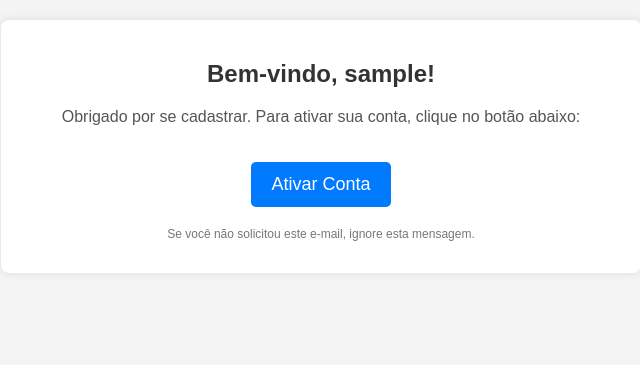
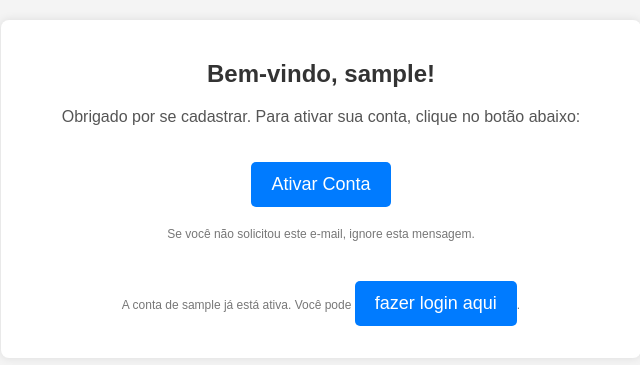
Before and after one commit to Jeielsantosdev/biblioteca, a Django app: page /activate/1/ in a window 1280 px wide. Shown: the top 365 px of the page, without its empty margins (319-959 px from the left). Run offline with Django 5.2, Linux system fonts and the light colour scheme; tables that the repository leaves empty hold one stand-in row (values such as "Sample post").

Commit message:
tentando mais ta dificil

```diff
--- a/core/settings.py
+++ b/core/settings.py
@@ -12,6 +12,9 @@ https://docs.djangoproject.com/en/5.1/ref/settings/
 
 from pathlib import Path
 import os
+from dotenv import load_dotenv
+
+load_dotenv()
 # Build paths inside the project like this: BASE_DIR / 'subdir'.
 BASE_DIR = Path(__file__).resolve().parent.parent
 
@@ -137,7 +140,7 @@ MESSAGE_TAGS = {
 LOGIN_URL = "/login/"
 
 
-from dotenv import load_dotenv
+
 
 load_dotenv()  # Carregar variáveis do arquivo .env
 
--- a/users/templates/activate.html
+++ b/users/templates/activate.html
@@ -53,8 +53,14 @@
     <div class="container">
         <h2>Bem-vindo, {{ username }}!</h2>
         <p>Obrigado por se cadastrar. Para ativar sua conta, clique no botão abaixo:</p>
-        <a id=" {{ activation }} "  href=" {% url 'login' %} " class="btn">Ativar Conta</a>
+        <a id="  "  href=" {% url 'login' %} " class="btn">Ativar Conta</a>
         <p class="footer">Se você não solicitou este e-mail, ignore esta mensagem.</p>
+        {% if already_active %}
+            <p class="footer" >A conta de {{ username }} já está ativa. Você pode <a href="{% url 'login' %}"class="btn" >fazer login aqui</a>.</p>
+        {% else %}
+            <p class="footer" >A conta de {{ username }} foi ativada com sucesso! Agora você pode <a href="{% url 'login' %}">fazer login aqui</a>.</p>
+        {% endif %}
+
     </div>
 
 </body>
--- a/users/templates/login.html
+++ b/users/templates/login.html
@@ -48,7 +48,8 @@
 
 
             <br>
-            <a href=" {% url 'home' %} " class="login-caixa" >LOGIN</a>
+            <button type="submit" class="login-caixa" >LOGIN</button>
+
 
             <a href="#" class="btn-link-login" aria-label="Entrar como visitante">Entrar como visitante</a>
             <a href=" {% url 'cadastro' %} " class="btn-link-login" aria-label="Criar conta">Criar Conta</a>
--- a/users/views.py
+++ b/users/views.py
@@ -2,7 +2,6 @@ from django.shortcuts import render, redirect,get_object_or_404
 from .models import Cadastro
 from django.contrib import messages
 from django.contrib.messages import constants
-from django.http import HttpResponse,Http404
 from django.core.mail import send_mail
 from django.template.loader import render_to_string
 from django.core.exceptions import ValidationError
@@ -71,17 +70,19 @@ def cadastro(request):
 
         messages.success(request, 'Cadastro realizado! Verifique seu e-mail para ativação.')
         return redirect(reverse("activate",kwargs={"id":cadastro.id}))
+
 def activate(request, id):
-    user = get_object_or_404(Cadastro,id=id)
+    user = get_object_or_404(Cadastro, id=id)
 
     if user.is_active:
+        messages.info(request, f"A conta de {user.username} já está ativa.")
+        return render(request, 'activate.html', {'username': user.username, 'already_active': True})
 
-        return render(request,'activate.html', {'username':user.username,'already_active':True })
     user.is_active = True
     user.save()
-   # return redirect('login')
 
-    return render(request, 'activate.html', {'username': user.username, 'already_active': False})
+    messages.success(request, f"A conta de {user.username} foi ativada com sucesso!")
+    return redirect('login')  # Redireciona para a página de login após a ativação
 
 def login(request):
     if request.method == "POST":
```
